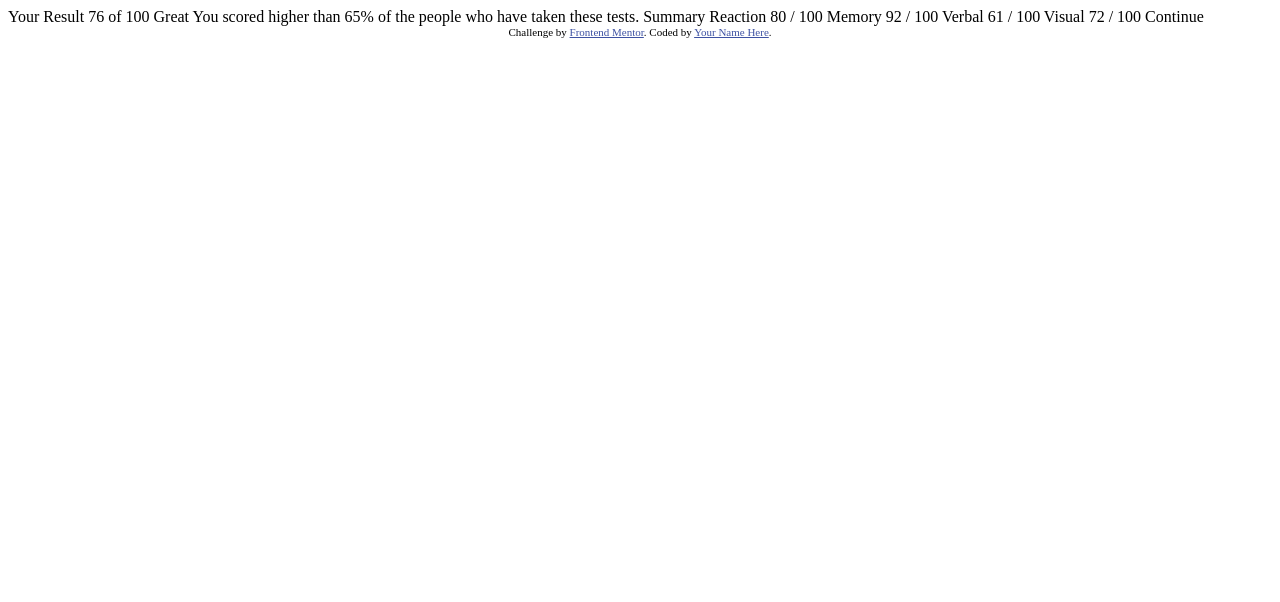
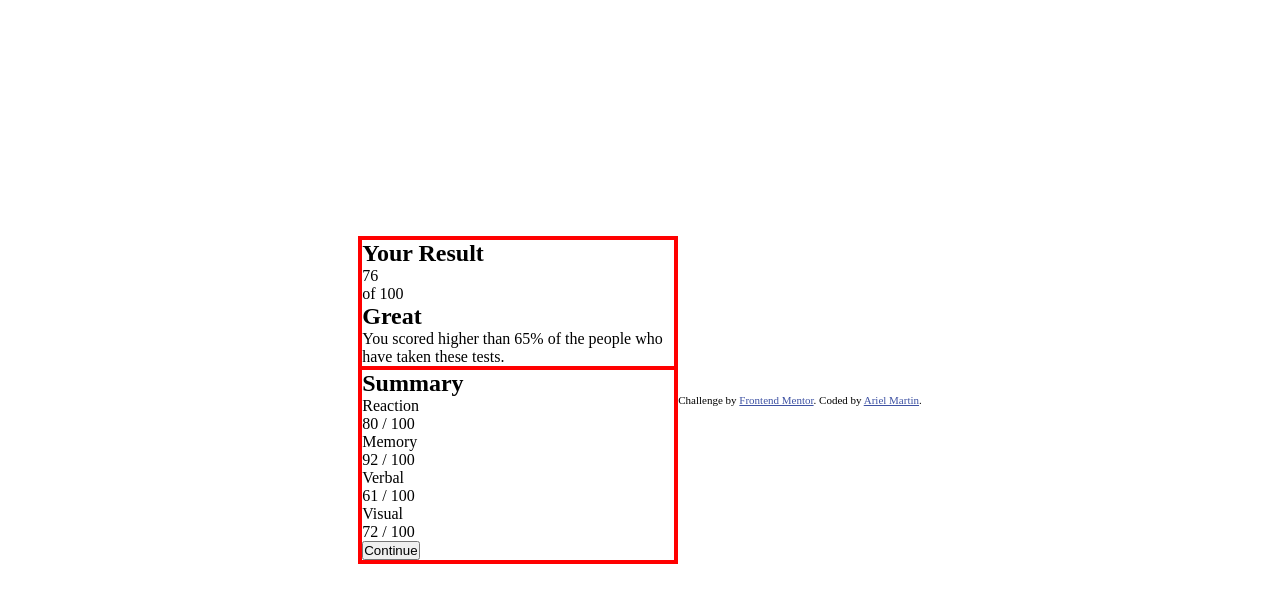
Before and after one commit to arielmartin33/result-summary-component, a plain HTML site: page index.html in a window 1280 px wide. Drawn offline with Linux system fonts and the light colour scheme.

Commit message:
first commit

```diff
--- /dev/null
+++ b/css/styless.css
@@ -0,0 +1,25 @@
+*{
+    margin: 0;
+    padding: 0;
+    box-sizing: border-box;
+}
+
+body{
+    min-height: 100vh;
+    display: flex;
+    justify-content: center;
+    align-items: center;
+}
+
+main{
+    max-width: 20rem;
+    border: 2px red solid;
+}
+
+.results{
+    border: 2px red solid;
+}
+
+.summary{
+    border: 2px red solid;
+}
--- a/index.html
+++ b/index.html
@@ -1,47 +1,73 @@
 <!DOCTYPE html>
 <html lang="en">
   <head>
-  <meta charset="UTF-8">
-  <meta name="viewport" content="width=device-width, initial-scale=1.0"> <!-- displays site properly based on user's device -->
+    <meta charset="UTF-8" />
+    <meta name="viewport" content="width=device-width, initial-scale=1.0" />
+    <!-- displays site properly based on user's device -->
+    <link rel="stylesheet" href="./css/styless.css">
 
-  <link rel="icon" type="image/png" sizes="32x32" href="./assets/images/favicon-32x32.png">
+    <link
+      rel="icon"
+      type="image/png"
+      sizes="32x32"
+      href="./assets/images/favicon-32x32.png"
+    />
 
     <title>Frontend Mentor | Results summary component</title>
 
     <!-- Feel free to remove these styles or customise in your own stylesheet 👍 -->
     <style>
-    .attribution { font-size: 11px; text-align: center; }
-    .attribution a { color: hsl(228, 45%, 44%); }
+      .attribution {
+        font-size: 11px;
+        text-align: center;
+      }
+      .attribution a {
+        color: hsl(228, 45%, 44%);
+      }
     </style>
   </head>
   <body>
+    <main>
+      <article class="results">
+        <h2>Your Result</h2>
+        <div>
+          <p>76</p>
+          <p>of 100</p>
+        </div>
+        <h1>Great</h1>
+        <p>
+          You scored higher than 65% of the people who have taken these tests.
+        </p>
+      </article>
 
-  Your Result
-  76
-  of 100
-
-  Great
-  You scored higher than 65% of the people who have taken these tests.
-
-  Summary
-
-  Reaction
-  80 / 100
-
-  Memory
-  92 / 100
-
-  Verbal
-  61 / 100
-
-  Visual
-  72 / 100
-
-  Continue
-
+      <article class="summary">
+        <h1>Summary</h1>
+        <div class="reaction">
+          <p>Reaction</p>
+          <p>80 / 100</p>
+        </div>
+        <div class="memory">
+          <p>Memory</p>
+          <p>92 / 100</p>
+        </div>
+        <div class="verbal">
+          <p>Verbal</p>
+          <p>61 / 100</p>
+        </div>
+        <div class="visual">
+          <p>Visual</p>
+          <p>72 / 100</p>
+        </div>
+        <button>Continue</button>
+      </article>
+    </main>
+    <footer>
       <div class="attribution">
-    Challenge by <a href="https://www.frontendmentor.io?ref=challenge" target="_blank">Frontend Mentor</a>.
-    Coded by <a href="#">Your Name Here</a>.
+        Challenge by
+        <a href="https://www.frontendmentor.io?ref=challenge" target="_blank"
+          >Frontend Mentor</a
+        >. Coded by <a href="#">Ariel Martin</a>.
       </div>
+    </footer>
   </body>
 </html>
```
Lines whose indentation alone changed are shown as unchanged.
